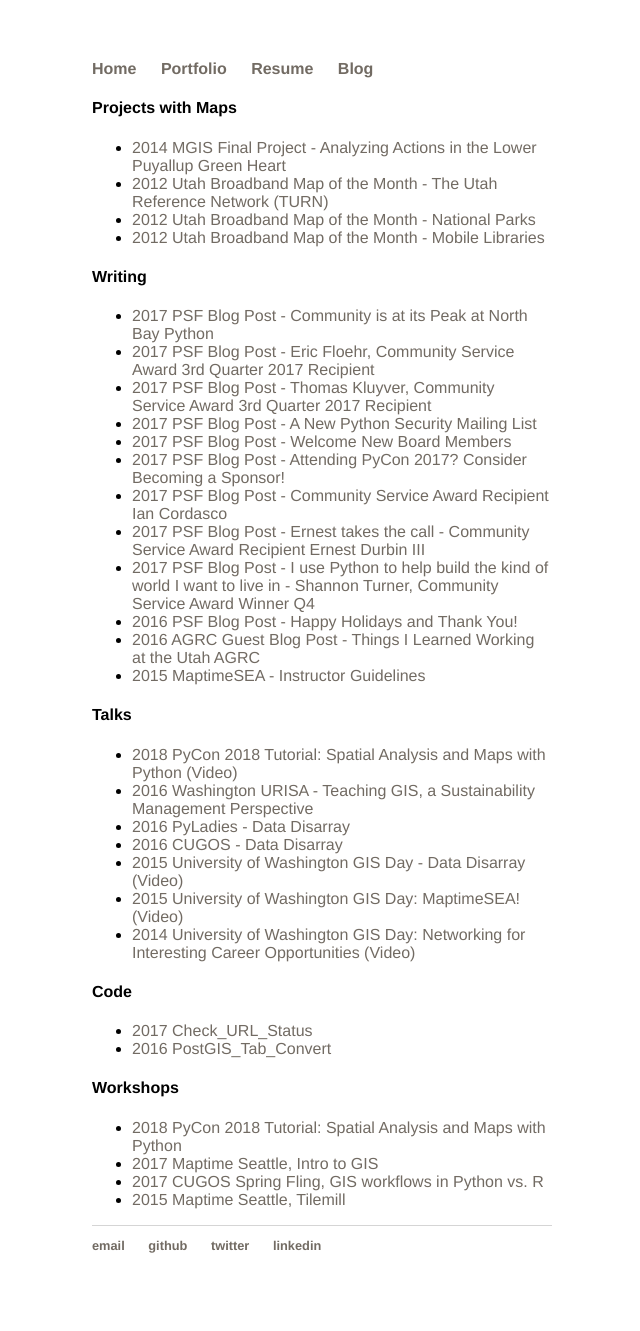
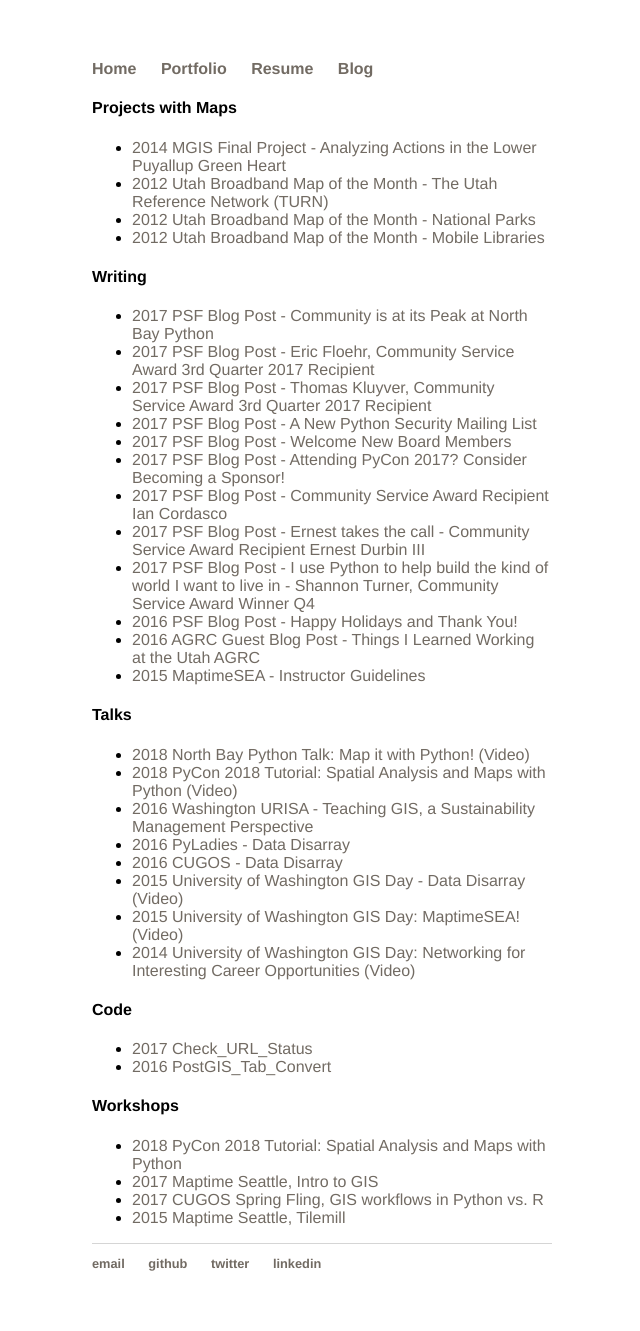
Before and after one commit to christyheaton/christyheaton.github.io, a Jekyll site: the page built from portfolio/index.html, in a window 1280 px wide. Shown: the whole page, without its empty margins (318-958 px from the left). Built offline with Jekyll 4.4.1, drawn with Linux system fonts in a browser that asks for light colours.

Commit message:
Added NBPY talk to Portfolio

```diff
--- a/portfolio/index.html
+++ b/portfolio/index.html
@@ -31,6 +31,7 @@
 
 <h4>Talks</h4>
 <ul>
+  <li><a href="http://youtu.be/wsSEKm-rU6U" target="_blank"><span>2018</span> North Bay Python Talk: Map it with Python! (Video)</a></li>
   <li><a href="https://t.co/RXB4eYjEcH" target="_blank"><span>2018</span> PyCon 2018 Tutorial: Spatial Analysis and Maps with Python (Video)</a></li>
   <li><a href="http://christyheaton.github.io/Urisa_Presentation_2016/#/" target="_blank"><span>2016</span> Washington URISA - Teaching GIS, a Sustainability Management Perspective</a></li>
   <li><a href="http://christyheaton.github.io/PyLadies_Presentation/#/" target="_blank"><span>2016</span> PyLadies - Data Disarray</a></li>
```
Also changed, not shown: images/FSlogo.png (added).
